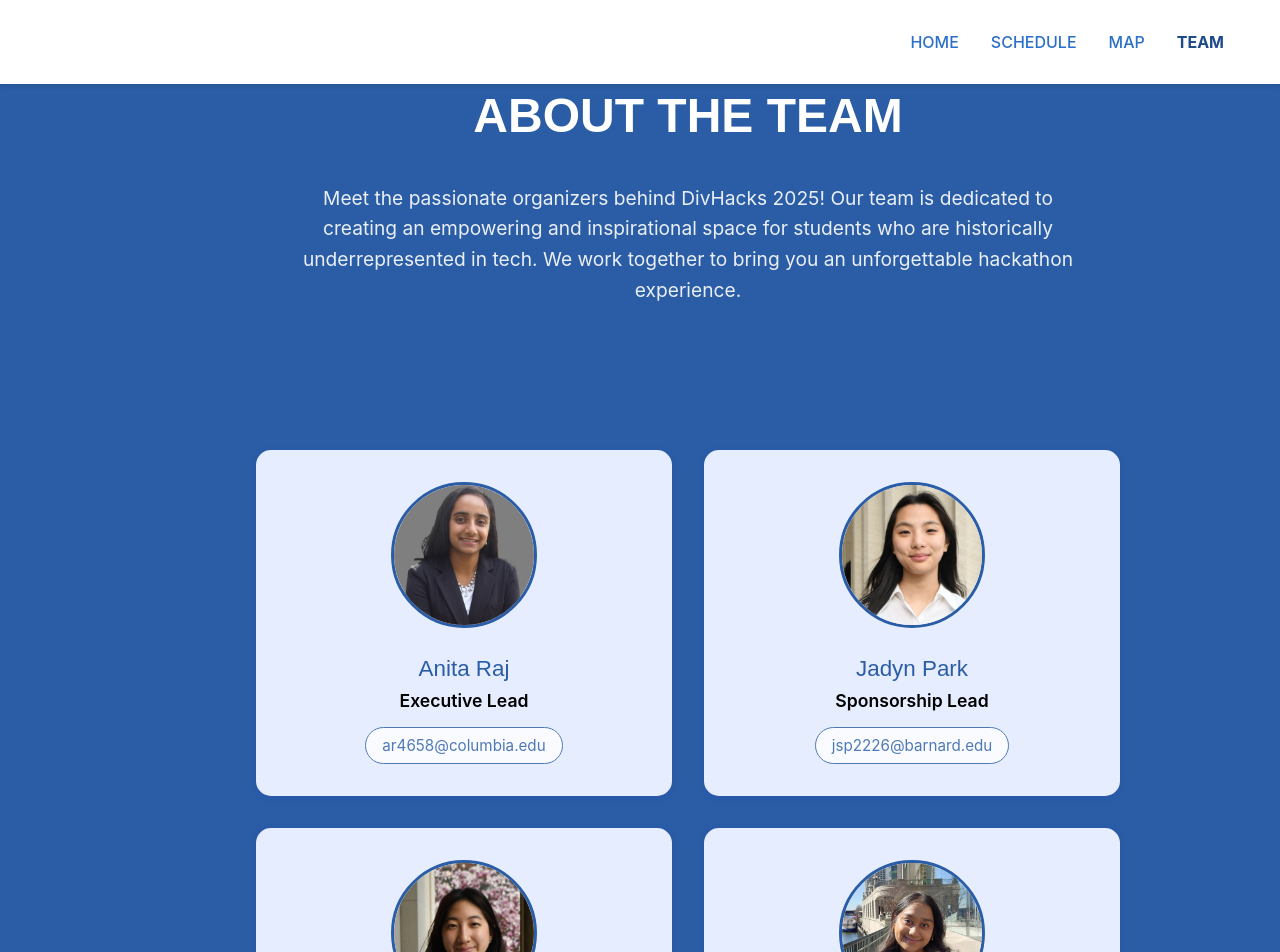
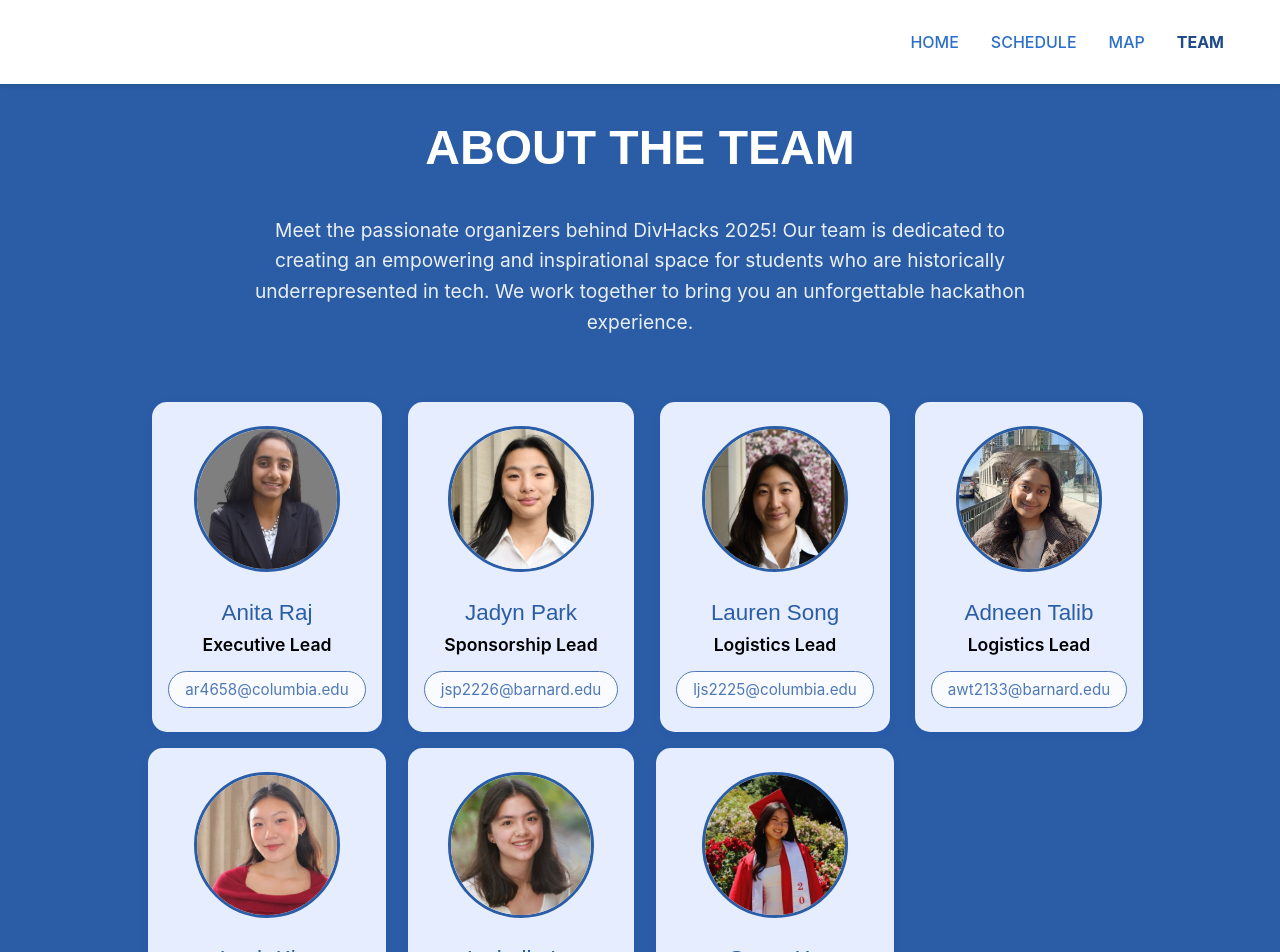
Before and after one commit to cu-divhacks/2025website, a React (Create React App) app in the folder 2025divhacks/: page /team in a window 1280 px wide. Shown: the top 952 px of the page. Built offline with nearby package versions, Linux system fonts and the light colour scheme.

Commit message:
fixed some spacing for team page

```diff
--- a/2025divhacks/src/App.css
+++ b/2025divhacks/src/App.css
@@ -611,24 +611,28 @@
 /*Team Page CSS*/
 #team {
   min-height: 100vh;
+  width: 100vw;
   display: flex;
   align-items: center;
   justify-content: center;
-  background-color: #2A5DA5; /* match home page blue */
+  background-color: #2A5DA5;
+  margin: 0;
+  padding: 0;
 }
 
-.team-hero {
+#team-hero {
+  width: 100%;
+  max-width: 1200px;
+  margin: 0 auto;
+  display: flex;
+  flex-direction: column;
+  align-items: center;
   padding: 4rem 2rem;
-  background-color: #2A5DA5;
-  color: #fff;
-  justify-content: center;
-
-
 }
 
 #team-hero .card {
   border-radius: 20px;
-  padding: 3rem;
+  padding: 1rem;
   text-align: center;
   max-width: 1000px;
   width: 100%;
@@ -654,15 +658,20 @@
 
 .team-grid {
   display: grid;
-  grid-template-columns: repeat(auto-fit, minmax(280px, 1fr));
-  gap: 2rem;
-  padding: 1rem;
+  grid-template-columns: repeat(auto-fit, minmax(220px, 1fr));
+  gap: 1rem;
+  padding-left: 0.5rem;
+  padding-right: 0.5rem;
   margin-top: 2rem;
+  width: 100%;
+  margin-left: auto;
+  margin-right: auto;
+  justify-items: center;
 }
 
 .team-member {
+  padding: 1.5rem 1rem;
   text-align: center;
-  padding: 2rem;
   background-color: #e6edff;
   border-radius: 15px;
   transition: transform 0.3s ease;
```
